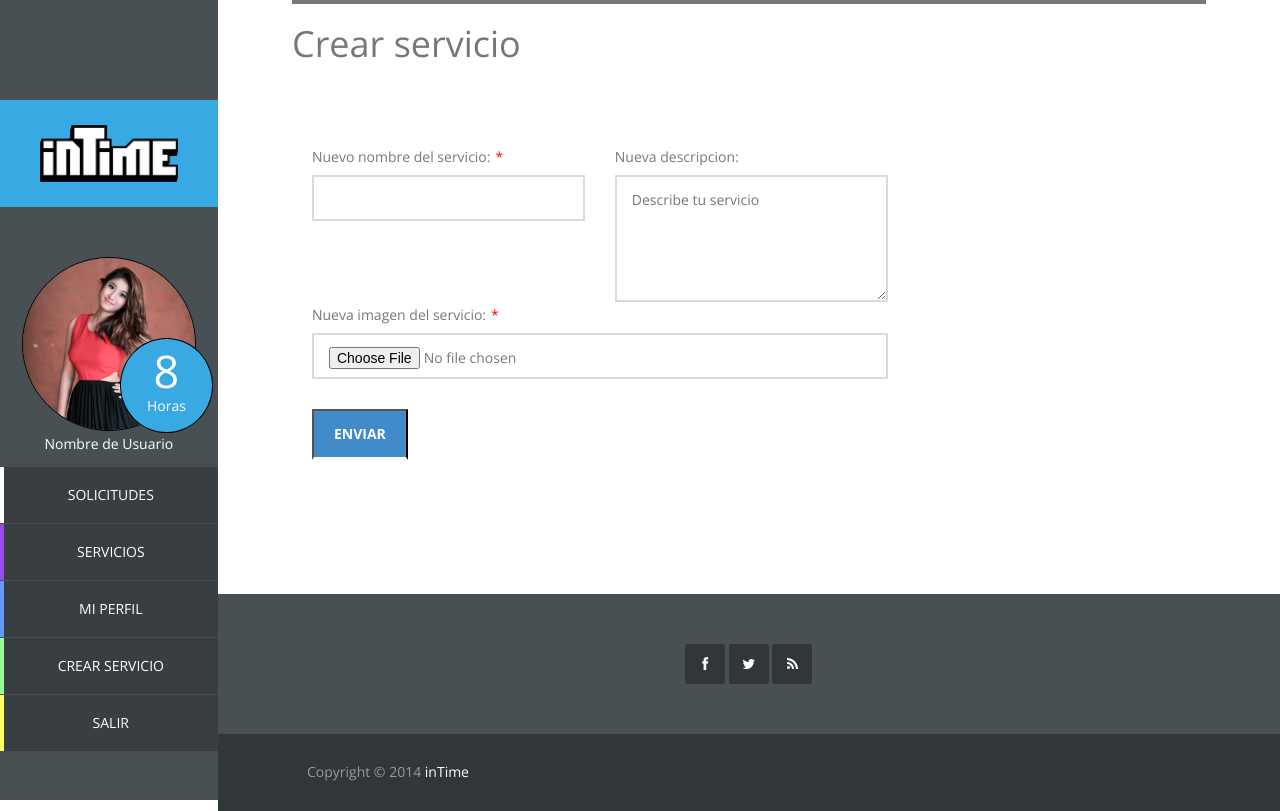
After one commit to shortysinc/intime-aw, a PHP site: page /editarservicio.php in a window 1280 px wide. The commit adds this page. Run offline with PHP 8.4, Linux system fonts and the light colour scheme.

```diff
--- /dev/null
+++ b/trunk/Pr2/editarservicio.php
@@ -0,0 +1,68 @@
+<!DOCTYPE html>
+<html lang="es">
+	<head>
+		<title>inTime / Crear un servicio</title>
+		<meta name="keywords" content="sonic, responsive, free template, fluid layout, bootstrap, templatemo" />
+		<meta name="description" content="Sonic is one-page responsive free template using Bootstrap. This layout is suitable for creative portfolio showcase." />
+		<meta charset="utf-8">
+		<meta name="viewport" content="initial-scale=1">
+
+		<link href='http://fonts.googleapis.com/css?family=Open+Sans:300italic,400italic,700italic,800italic,400,300,600,700,800' rel='stylesheet' type='text/css'>
+		<link rel="stylesheet" href="css/bootstrap.min.css">
+		<link rel="stylesheet" href="css/font-awesome.min.css">
+		<link rel="stylesheet" href="css/templatemo_misc.css">
+		<link rel="stylesheet" href="css/templatemo_style.css">
+	</head>
+	<body>
+		<?php include "sidebarusuario.php"
+		?>
+		<div id="main-content">
+			<div id="templatemo">
+				<div class="section-content">
+					<div class="row">
+						<div class="col-md-12">
+							<div class="section-title">
+								<h1>Crear servicio</h2>
+							</div>
+							<!-- section-title -->
+						</div>
+						<!-- col-md-12 -->
+					</div>
+					<!-- /#row -->
+					<div class="cuerpo">
+						<div class="contact-form" id="crear-cuenta-form">
+							<form action="index.php" method="post" accept-charset="utf-8">
+								<div class="col-md-4">
+									<label for="nombreserv" class="required">Nuevo nombre del servicio:</label>
+									<input name="nombreserv" type="text" id="nombreserv" maxlength="40" />
+								</div>
+								<div class="col-md-4">
+									<label for="descrpserv">Nueva descripcion:</label>
+									<textarea name="descrpserv" rows="4" cols="50" placeholder="Describe tu servicio"></textarea>
+								</div>
+								<!-- /.col-md-4 -->
+								<div class="col-md-8">
+									<label for="foto" class="required">Nueva imagen del servicio:</label>
+									<input name="foto" type="file" id="foto" maxlength="40"/>
+								</div>
+								<!-- /.col-md-4 -->
+								<div class="col-md-12">
+										<!--<a ="#" class="largeButton contactBgColor">Send Message</a>-->
+										<button class="largeButton submitBgColor" type="submit" value="Enviar">
+											Enviar
+										</button>
+								</div>
+								<!-- /.col-md-12 -->
+							</form>
+						</div>
+					<!-- /.contatc-form -->
+					</div>
+				</div>
+				<!-- /#section-content -->
+			</div>
+			<!-- /#templatemo"-->
+			<?php include 'footer.php'
+			?>
+		</div>
+		<!-- /#main-content-->
+	</body>
--- a/trunk/Pr2/trabajo.php
+++ b/trunk/Pr2/trabajo.php
@@ -45,6 +45,7 @@
 							<p>
 								Nota media: 4,51
 							</p>
+							<a href="editarservicio.php"><h5>Editar</h5></a>
 						</div>
 					</div>
 					<div class="descripcion">
```
